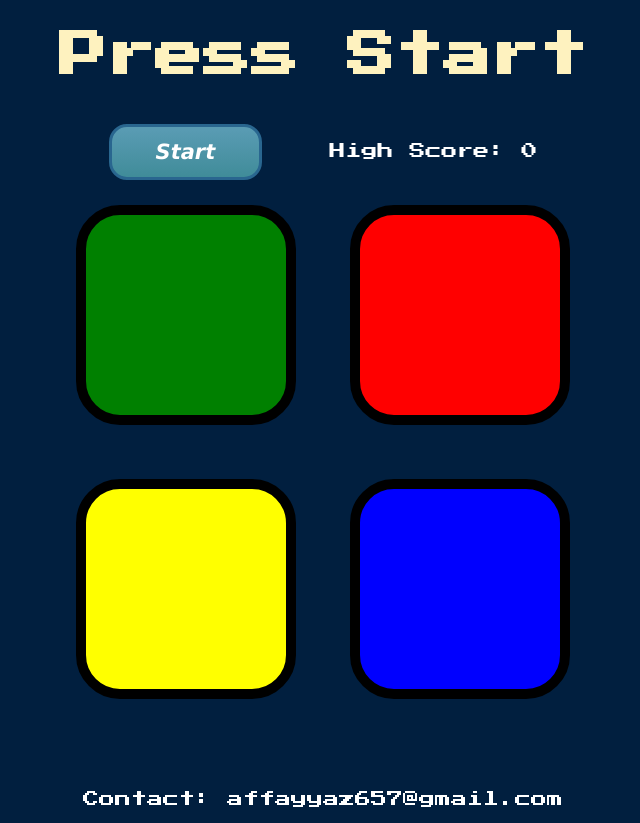
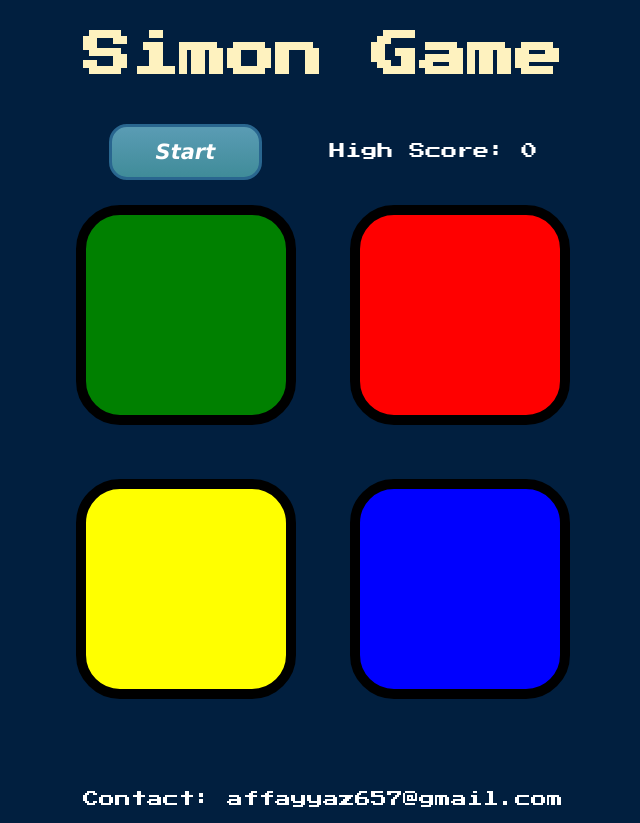
Before and after one commit to Af-fayyaz/simon-game, a plain HTML site: page index.html in a window 1280 px wide. Shown: the whole page, without its empty margins (317-957 px from the left). Drawn offline with nearby package versions, Linux system fonts and the light colour scheme.

Commit message:
Update index.html

```diff
--- a/index.html
+++ b/index.html
@@ -11,7 +11,7 @@
 </head>
 
 <body>
-  <h1 id="level-title">Press Start</h1>
+  <h1 id="level-title">Simon Game</h1>
 
   <a href="#" class="myButton">Start</a>
   <p class="hscore">High Score: 0</p>
```
